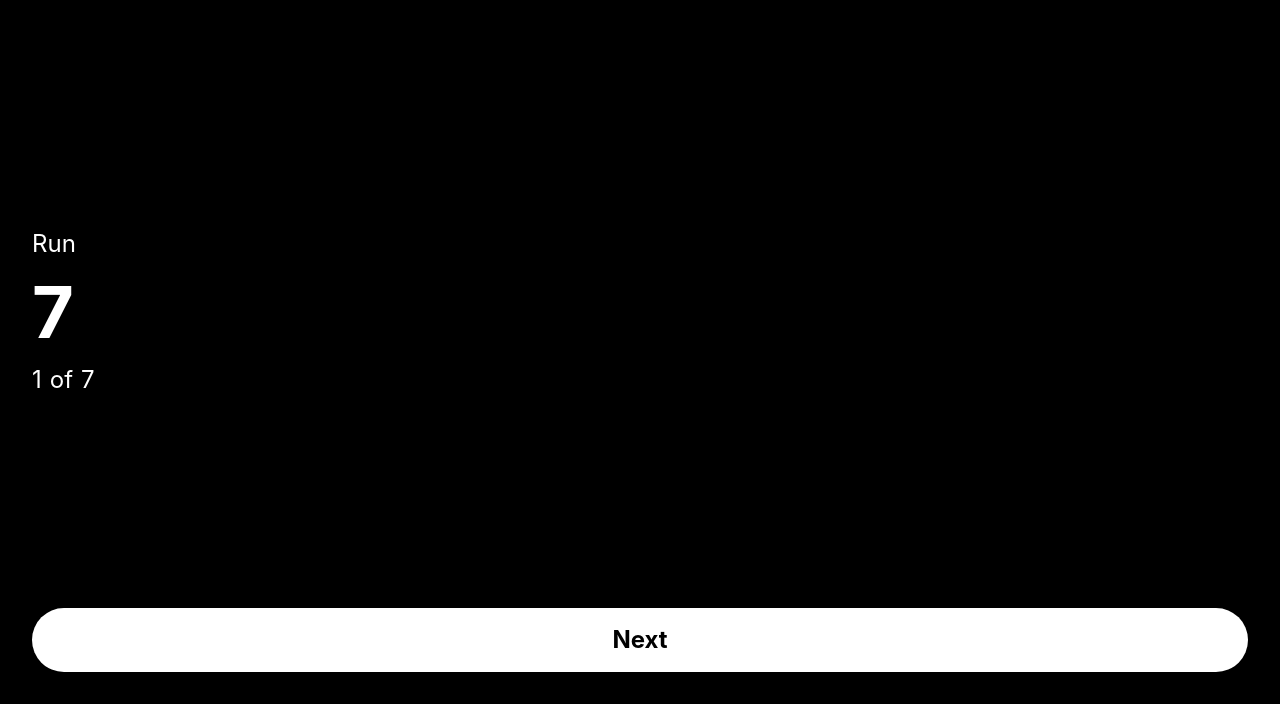
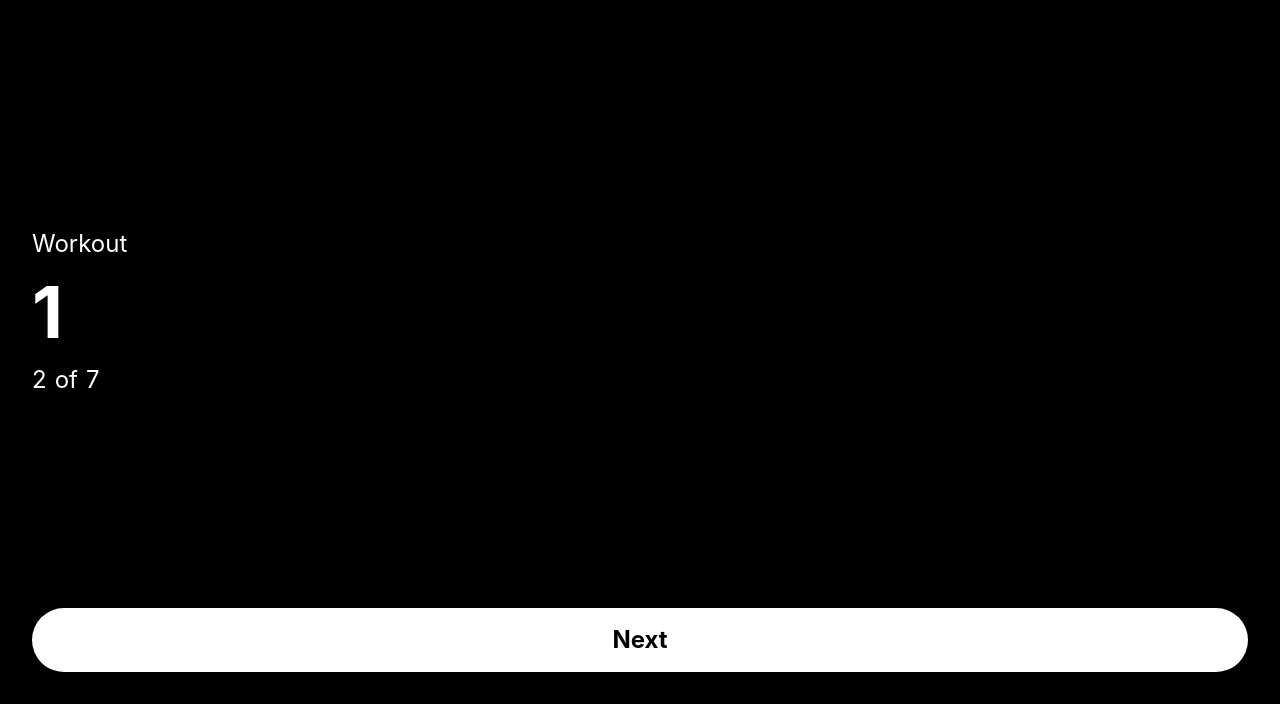
Before and after one commit to coppinger/bookstop-basic, a website: page on-going.html in a window 1280 px wide. Both pictures are taken after a click on the button "Next". Shown: the part 96-800 px from the top of the page. Drawn offline with Linux system fonts and the light colour scheme.

Commit message:
Tired, errors and poor code prolly ahead, checkpoint

```diff
--- a/index.js
+++ b/index.js
@@ -16,8 +16,11 @@ let currentTaskNameElem = document.querySelector(".current-task-name");
 let currentTaskNameTime = document.querySelector(".current-task-time");
 let currentTaskXElem = document.querySelector(".current-task-x");
 let currentTaskYElem = document.querySelector(".current-task-y");
+let buttonElem = document.querySelector(".button");
 
 let counter = 0;
+
+let totalTime = 0;
 
 // Update current task elements
 function updateCurrentTaskElements() {
@@ -44,16 +47,36 @@ function startRoutine() {
 
 // Next task function
 
+function nextTask() {
   // -- Add previous task time to total time counter
   // -- Add previous task time to taskLog object
   // -- Reset current time
 
-// -- Check if this is the second to last task
-// ---- If it is, hide the next button and show the finish button
+  // -- CLEAN THIS UP!
+  totalTime += Math.floor((Date.now() - currentTime) / 1000);
+  console.log(totalTime);
+  currentTime = Date.now();
+  currentTaskNameTime.innerHTML = 0;
+  // -- CLEAN THIS UP! ^
+
+  // -- Check if this is the last task
+  if (counter < taskList.length - 2) {
+    counter++;
+    console.log(counter);
+  } else if (counter == taskList.length - 2) {
+    counter++;
+    buttonElem.innerHTML = "Finish";
+  } else {
+    console.log("Finito!");
+    return;
+  }
+  // ---- If it is, change the next button text to 'Finish' and run the finish function
   // ---- If it isn't, continue as normal
 
   // -- Update current task name element
   // -- Update current task time element
+  updateCurrentTaskElements();
+}
 
 // Finish task function
 
--- a/on-going.html
+++ b/on-going.html
@@ -11,8 +11,8 @@
     <div class="container">
       <h1 class="mb-4">On-going</h1>
       <div class="flex flex-col gap-4 h-full justify-center">
-        <p class="current-task-name">Task Name</p>
-        <p class="current-task-time text-7xl font-bold">X:XX</p>
+        <p class="current-task-name"></p>
+        <p class="current-task-time text-7xl font-bold">0</p>
         <div class="current-task-x-of-y-holder flex gap-2">
           <p class="current-task-x">X</p>
           <p>of</p>
@@ -20,7 +20,9 @@
         </div>
       </div>
     </div>
-    <button class="button" href="./on-going.html">Next</button>
+    <button class="button" href="./on-going.html" onclick="nextTask()">
+      Next
+    </button>
     <script src="./index.js"></script>
   </body>
 </html>
```
Lines whose indentation alone changed are shown as unchanged.
